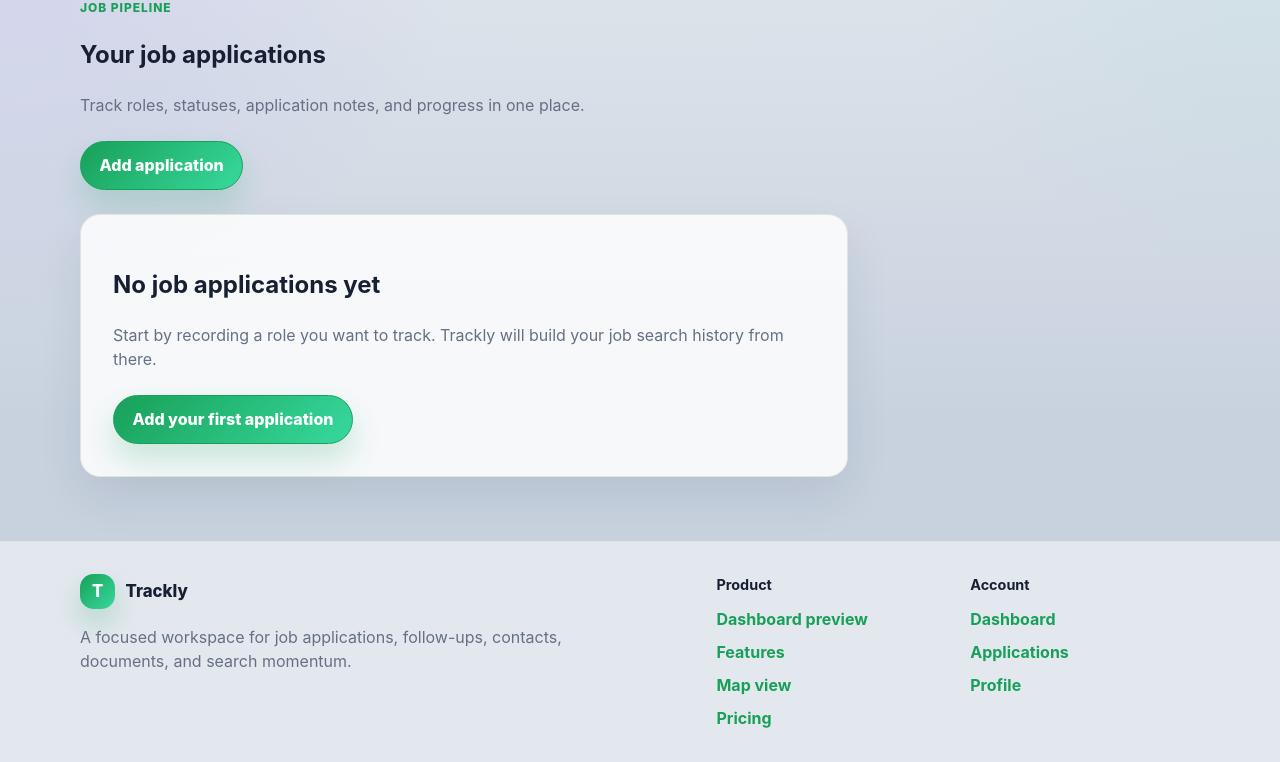
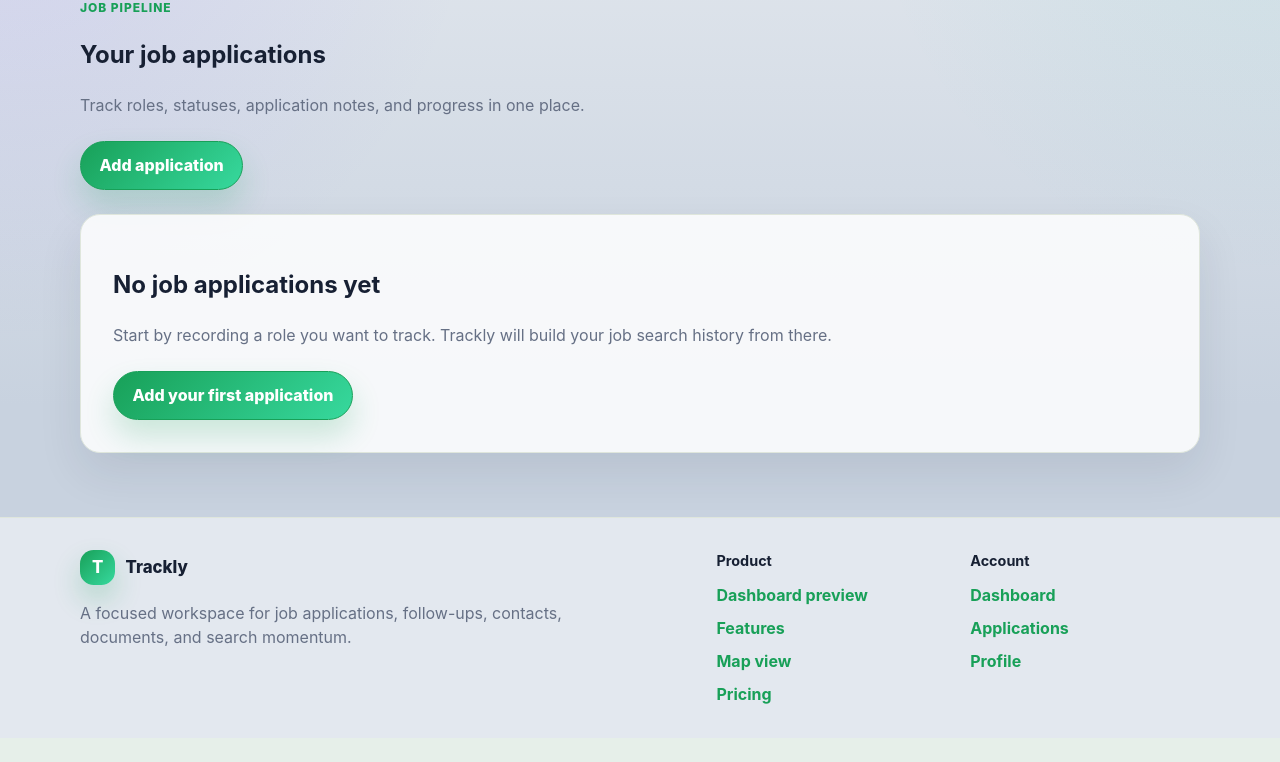
Before and after one commit to AAdewunmi/Trackly-Job-Applications-Tracker-Project, a Django app: page /applications/ in a window 1280 px wide. Shown: the part 138-900 px from the top of the page. After the commit the page ends 842 px from the top, so only its background shows below. Run offline with Django 5.2, Linux system fonts and the light colour scheme; the visitor is signed in with stand-in values (Sample User, id 1); data that the repository does not hold is empty.

Commit message:
feat(jobs): add temporary public application previews and refine list layout

```diff
--- a/apps/dashboard/views.py
+++ b/apps/dashboard/views.py
@@ -10,8 +10,8 @@ from apps.roles.models import Role
 from apps.roles.permissions import is_trackly_admin
 
 
-class UserDashboardView(LoginRequiredMixin, TemplateView):
-    """Display the authenticated user's Trackly dashboard shell."""
+class UserDashboardView(TemplateView):
+    """Display the temporarily public Trackly user dashboard shell."""
 
     template_name = "dashboard/user_index.html"
 
--- a/apps/jobs/views.py
+++ b/apps/jobs/views.py
@@ -2,6 +2,7 @@
 
 from django.contrib import messages
 from django.contrib.auth.decorators import login_required
+from django.contrib.auth.views import redirect_to_login
 from django.http import HttpRequest, HttpResponse
 from django.shortcuts import redirect, render
 
@@ -13,9 +14,8 @@ from apps.jobs.selectors import (
 )
 
 
-@login_required
 def application_list(request: HttpRequest) -> HttpResponse:
-    """Render the authenticated user's job application list."""
+    """Render a user-scoped list or an empty anonymous preview."""
     applications = application_queryset_for_user(request.user)
 
     return render(
@@ -27,10 +27,12 @@ def application_list(request: HttpRequest) -> HttpResponse:
     )
 
 
-@login_required
 def application_create(request: HttpRequest) -> HttpResponse:
-    """Create a new job application owned by the authenticated user."""
+    """Preview creation anonymously or create an authenticated user's record."""
     if request.method == "POST":
+        if not request.user.is_authenticated:
+            return redirect_to_login(request.get_full_path())
+
         form = JobApplicationForm(request.POST)
 
         if form.is_valid():
--- a/static/css/theme.css
+++ b/static/css/theme.css
@@ -652,6 +652,10 @@ textarea:focus {
   grid-template-columns: minmax(0, 48rem);
 }
 
+.tl-account-layout-wide {
+  grid-template-columns: minmax(0, 1fr);
+}
+
 .tl-definition-list {
   display: grid;
   gap: 1rem;
--- a/templates/base.html
+++ b/templates/base.html
@@ -6,7 +6,7 @@
     <meta charset="utf-8">
     <meta name="viewport" content="width=device-width, initial-scale=1">
     <title>{% block title %}Trackly{% endblock %}</title>
-    <link href="{% static 'css/theme.css' %}?v=20260527-dashboard-app-01" rel="stylesheet">
+    <link href="{% static 'css/theme.css' %}?v=20260530-application-list-01" rel="stylesheet">
     <script src="https://unpkg.com/htmx.org@2.0.4" defer></script>
   </head>
   <body class="{% block body_class %}{% endblock %}">
--- a/templates/dashboard/user_index.html
+++ b/templates/dashboard/user_index.html
@@ -98,8 +98,8 @@
                     </p>
 
                     <div class="tl-actions">
+                        <a class="tl-button tl-button-secondary" href="{% url 'jobs:application_list' %}">View applications</a>
                         <a class="tl-button tl-button-primary" href="{% url 'jobs:application_create' %}">Add application</a>
-                        <a class="tl-button tl-button-secondary" href="{% url 'jobs:application_list' %}">View applications</a>
                     </div>
                 </div>
             </section>
--- a/templates/jobs/application_list.html
+++ b/templates/jobs/application_list.html
@@ -3,7 +3,7 @@
 {% block title %}Applications | Trackly{% endblock %}
 
 {% block content %}
-<section class="tl-account-layout">
+<section class="tl-account-layout tl-account-layout-wide">
     <div>
         <p class="tl-eyebrow">Job pipeline</p>
         <h1>Your job applications</h1>
```
Also changed, not shown: apps/dashboard/tests/test_dashboard_views.py (+4 -4 lines), apps/jobs/tests/test_job_views.py (+20 -5 lines), apps/jobs/tests/test_views.py (+4 -4 lines).
